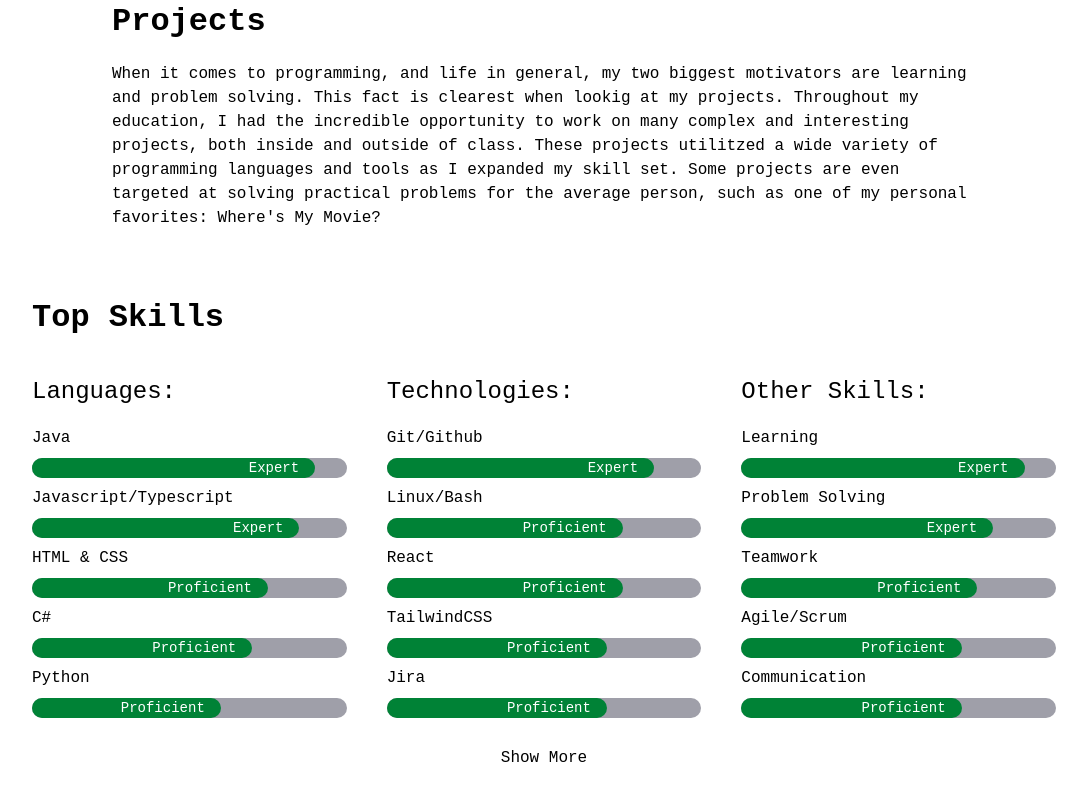
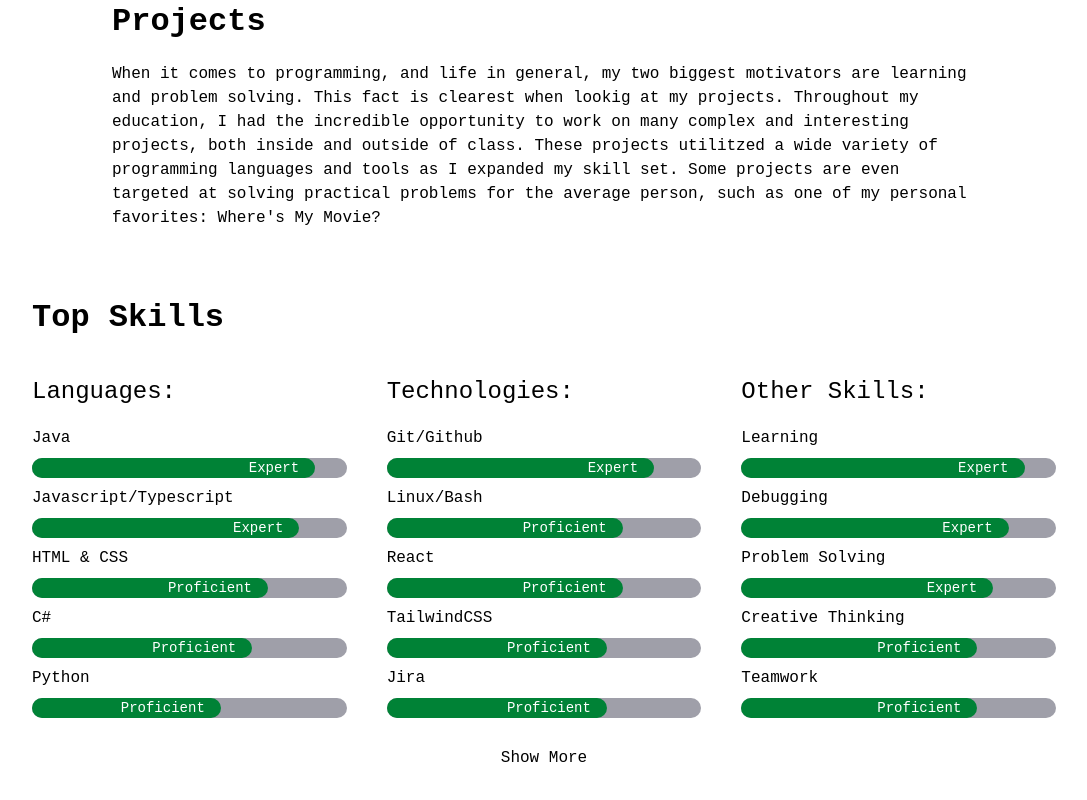
Before and after one commit to hagensv-web/hagensv-portfolio, a Next.js app: page / in a window 1280 px wide. Shown: the part 1314-2114 px from the top of the page, without its empty margins (96-1183 px from the left). Built offline with nearby package versions, Linux system fonts and the light colour scheme.

Commit message:
add other skills

```diff
--- a/data/skills.ts
+++ b/data/skills.ts
@@ -47,7 +47,9 @@ export const technologies: Skill[] = [
 
 export const otherSkills: Skill[] = [
     {name: "Learning", proficiency: 0.90},
+    {name: "Debugging", proficiency: 0.85},
     {name: "Problem Solving", proficiency: 0.80},
+    {name: "Creative Thinking", proficiency: 0.75},
     {name: "Teamwork", proficiency: 0.75},
     {name: "Agile/Scrum", proficiency: 0.70},
     {name: "Communication", proficiency: 0.70},
```
